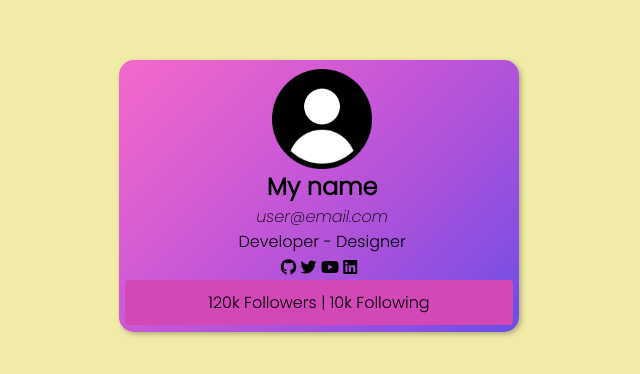
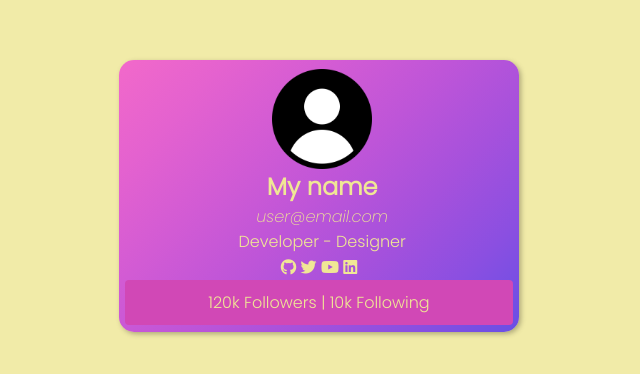
Before and after one commit to ReyAntonio12/vcard-reynadlo, a plain HTML site: page index.html in a window 1280 px wide. Shown: the part 204-578 px from the top of the page, without its empty margins (321-961 px from the left). Drawn offline with Linux system fonts and the light colour scheme.

Commit message:
last modify

```diff
--- a/styles.css
+++ b/styles.css
@@ -43,6 +43,7 @@ img{
     overflow: hidden;
     text-align: center;
     padding: 0.5%;
+    color: rgb(240, 231, 149);
 }
 
 
```
